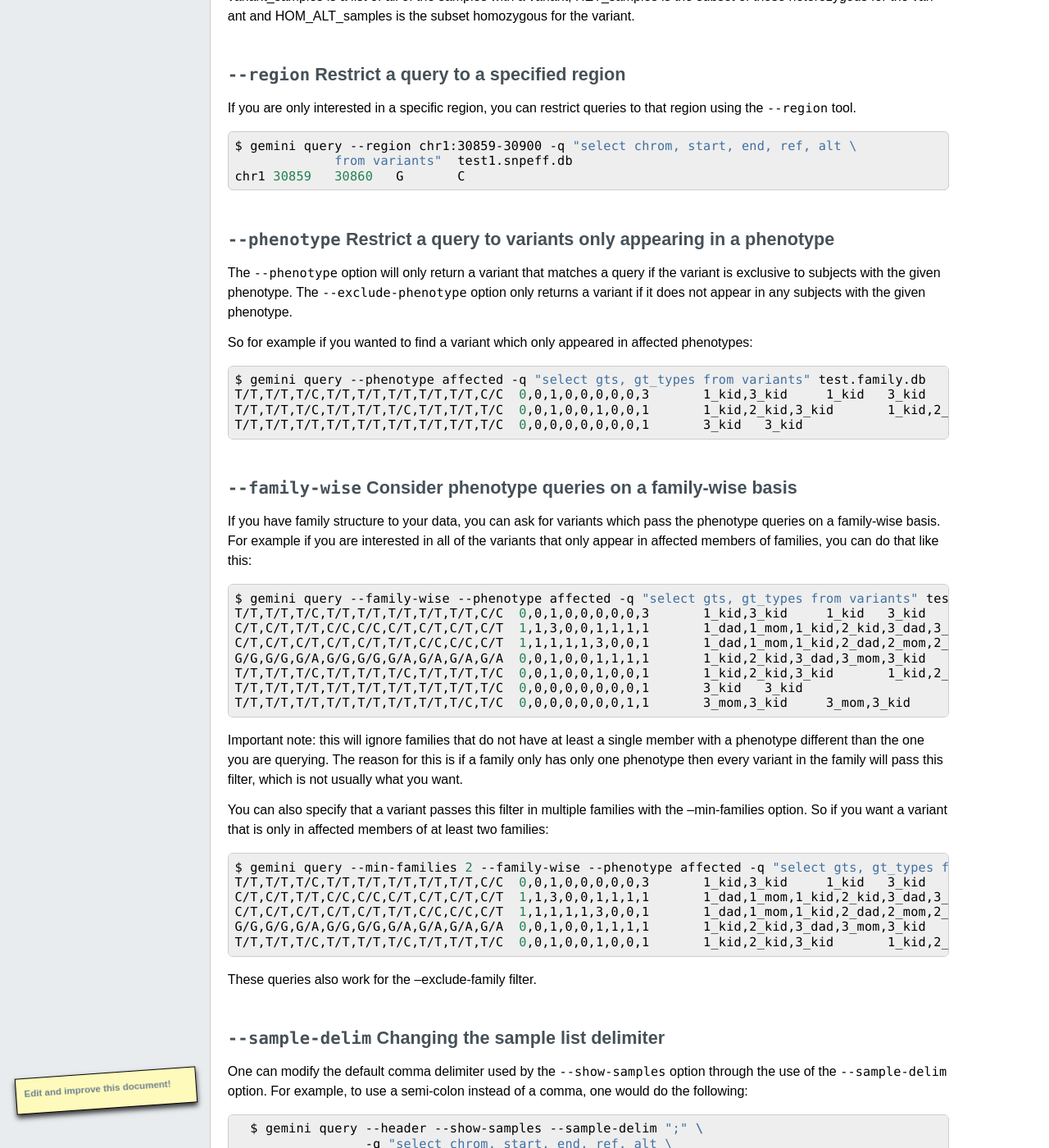
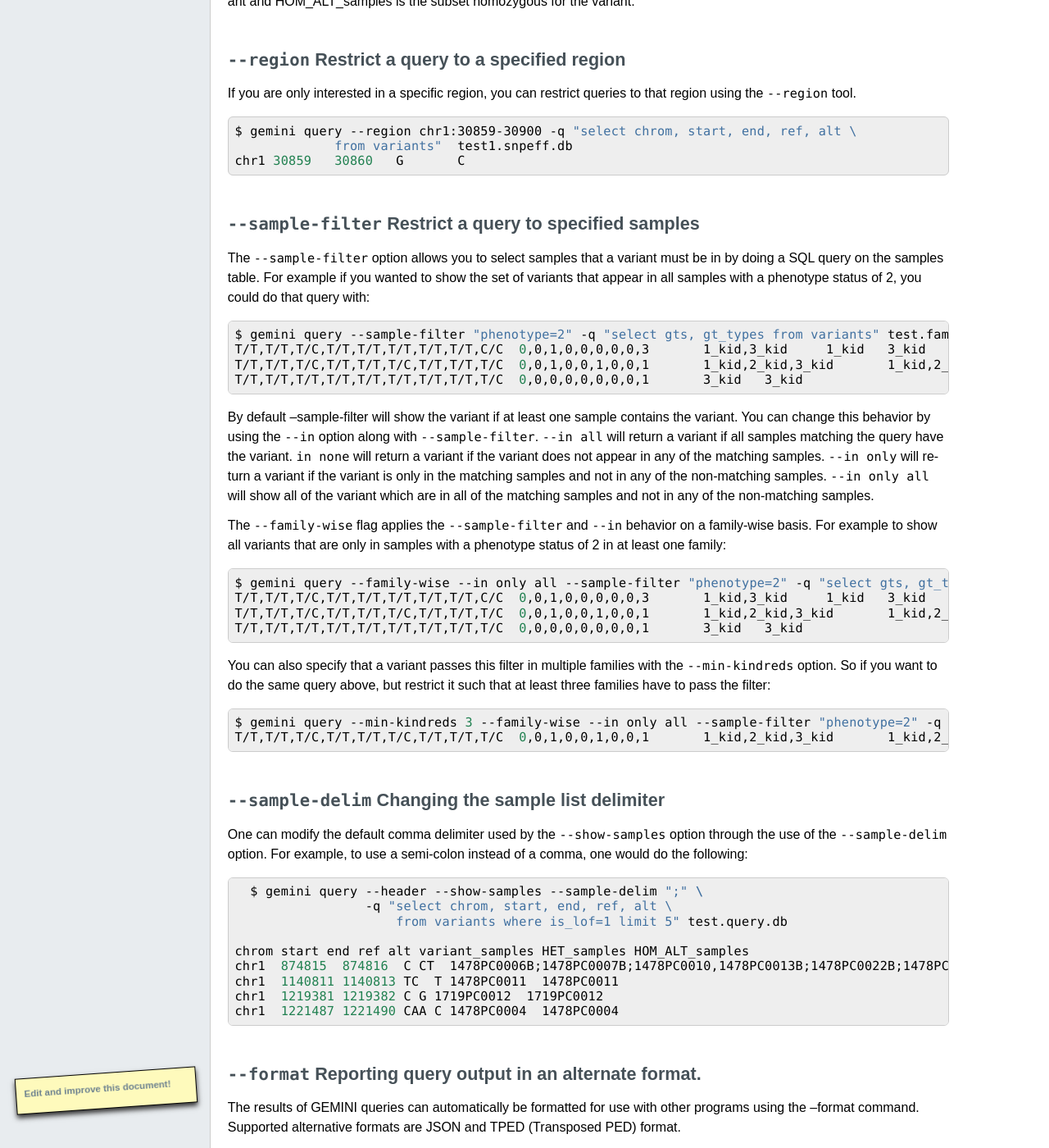
Before and after one commit to arq5x/gemini, a Sphinx documentation site: the page built from docs/content/querying.rst, in a window 1280 px wide and 1400 px high, scrolled down 4119 px. Shown: the whole window at 82% size. Built offline with Sphinx 7.4.7, drawn with Linux system fonts in a browser that asks for light colours; formulas are drawn with MathJax 3; pages that are not in the unit, such as notebooks, are missing from menus; comment, search, counter and statistics services are not loaded; the version number is read from the project's files by our own code; some of the changed text lies outside the part shown.

Commit message:
--sample-filter added.
This allows for SQL-style queries on the sample table and
deprecates the --phenotype and --exclude-phenotype type
functionality.

```diff
--- a/docs/content/querying.rst
+++ b/docs/content/querying.rst
@@ -264,64 +264,50 @@ that region using the ``--region`` tool.
    chr1	30859	30860	G	C
 
 ===================================================
-``--phenotype`` Restrict a query to variants only appearing in a phenotype
+``--sample-filter`` Restrict a query to specified samples
 ===================================================
-The ``--phenotype`` option will only return a variant that matches a query
-if the variant is exclusive to subjects with the given phenotype. The
-``--exclude-phenotype`` option only returns a variant if it does not appear
-in any subjects with the given phenotype.
-
-So for example if you wanted to find a variant which only appeared in
-affected phenotypes:
+The ``--sample-filter`` option allows you to select samples that a variant
+must be in by doing a SQL query on the samples table. For example if you
+wanted to show the set of variants that appear in all samples with
+a phenotype status of 2, you could do that query with:
 
 .. code-block:: bash
 
-   $ gemini query --phenotype affected -q "select gts, gt_types from variants" test.family.db
+   $ gemini query --sample-filter "phenotype=2" -q "select gts, gt_types from variants" test.family.db
+   T/T,T/T,T/C,T/T,T/T,T/T,T/T,T/T,C/C	0,0,1,0,0,0,0,0,3	1_kid,3_kid	1_kid	3_kid
+   T/T,T/T,T/C,T/T,T/T,T/C,T/T,T/T,T/C	0,0,1,0,0,1,0,0,1	1_kid,2_kid,3_kid	1_kid,2_kid,3_kid
+   T/T,T/T,T/T,T/T,T/T,T/T,T/T,T/T,T/C	0,0,0,0,0,0,0,0,1	3_kid	3_kid
+
+By default --sample-filter will show the variant if at least one sample contains the
+variant. You can change this behavior by using the ``--in`` option along with
+``--sample-filter``. ``--in all`` will return a variant if all samples matching
+the query have the variant. ``in none`` will return a variant if the variant
+does not appear in any of the matching samples. ``--in only`` will return a variant
+if the variant is only in the matching samples and not in any of the non-matching
+samples. ``--in only all`` will show all of the variant which are in all of the
+matching samples and not in any of the non-matching samples.
+
+The ``--family-wise`` flag applies the ``--sample-filter`` and ``--in`` behavior
+on a family-wise basis. For example to show all variants that are only in samples
+with a phenotype status of 2 in at least one family:
+
+.. code-block:: bash
+
+   $ gemini query --family-wise --in only all --sample-filter "phenotype=2" -q "select gts, gt_types from variants" test.family.db
    T/T,T/T,T/C,T/T,T/T,T/T,T/T,T/T,C/C	0,0,1,0,0,0,0,0,3	1_kid,3_kid	1_kid	3_kid
    T/T,T/T,T/C,T/T,T/T,T/C,T/T,T/T,T/C	0,0,1,0,0,1,0,0,1	1_kid,2_kid,3_kid	1_kid,2_kid,3_kid
    T/T,T/T,T/T,T/T,T/T,T/T,T/T,T/T,T/C	0,0,0,0,0,0,0,0,1	3_kid	3_kid
 
 
-===================================================
-``--family-wise`` Consider phenotype queries on a family-wise basis
-===================================================
-If you have family structure to your data, you can ask for variants which pass the
-phenotype queries on a family-wise basis. For example if you are interested in
-all of the variants that only appear in affected members of families, you
-can do that like this:
+You can also specify that a variant passes this filter in multiple families with
+the ``--min-kindreds`` option. So if you want to do the same query above, but restrict it
+such that at least three families have to pass the filter:
 
 .. code-block:: bash
 
-   $ gemini query --family-wise --phenotype affected -q "select gts, gt_types from variants" test.family.db
-   T/T,T/T,T/C,T/T,T/T,T/T,T/T,T/T,C/C	0,0,1,0,0,0,0,0,3	1_kid,3_kid	1_kid	3_kid
-   C/T,C/T,T/T,C/C,C/C,C/T,C/T,C/T,C/T	1,1,3,0,0,1,1,1,1	1_dad,1_mom,1_kid,2_kid,3_dad,3_mom,3_kid	1_dad,1_mom,2_kid,3_dad,3_mom,3_kid	1_kid
-   C/T,C/T,C/T,C/T,C/T,T/T,C/C,C/C,C/T	1,1,1,1,1,3,0,0,1	1_dad,1_mom,1_kid,2_dad,2_mom,2_kid,3_kid	1_dad,1_mom,1_kid,2_dad,2_mom,3_kid	2_kid
-   G/G,G/G,G/A,G/G,G/G,G/A,G/A,G/A,G/A	0,0,1,0,0,1,1,1,1	1_kid,2_kid,3_dad,3_mom,3_kid	1_kid,2_kid,3_dad,3_mom,3_kid
-   T/T,T/T,T/C,T/T,T/T,T/C,T/T,T/T,T/C	0,0,1,0,0,1,0,0,1	1_kid,2_kid,3_kid	1_kid,2_kid,3_kid
-   T/T,T/T,T/T,T/T,T/T,T/T,T/T,T/T,T/C	0,0,0,0,0,0,0,0,1	3_kid	3_kid
-   T/T,T/T,T/T,T/T,T/T,T/T,T/T,T/C,T/C	0,0,0,0,0,0,0,1,1	3_mom,3_kid	3_mom,3_kid
-
-
-Important note: this will ignore families that do not have at least a
-single member with a phenotype different than the one you are
-querying. The reason for this is if a family only has only one
-phenotype then every variant in the family will pass this filter, which is not
-usually what you want.
-
-You can also specify that a variant passes this filter in multiple families with
-the --min-families option. So if you want a variant that is only in affected members of
-at least two families:
-
-.. code-block:: bash
-
-   $ gemini query --min-families 2 --family-wise --phenotype affected -q "select gts, gt_types from variants" test.family.db
-   T/T,T/T,T/C,T/T,T/T,T/T,T/T,T/T,C/C	0,0,1,0,0,0,0,0,3	1_kid,3_kid	1_kid	3_kid
-   C/T,C/T,T/T,C/C,C/C,C/T,C/T,C/T,C/T	1,1,3,0,0,1,1,1,1	1_dad,1_mom,1_kid,2_kid,3_dad,3_mom,3_kid	1_dad,1_mom,2_kid,3_dad,3_mom,3_kid	1_kid
-   C/T,C/T,C/T,C/T,C/T,T/T,C/C,C/C,C/T	1,1,1,1,1,3,0,0,1	1_dad,1_mom,1_kid,2_dad,2_mom,2_kid,3_kid	1_dad,1_mom,1_kid,2_dad,2_mom,3_kid	2_kid
-   G/G,G/G,G/A,G/G,G/G,G/A,G/A,G/A,G/A	0,0,1,0,0,1,1,1,1	1_kid,2_kid,3_dad,3_mom,3_kid	1_kid,2_kid,3_dad,3_mom,3_kid
+   $ gemini query --min-kindreds 3 --family-wise --in only all --sample-filter "phenotype=2" -q "select gts, gt_types from variants" test.family.db
    T/T,T/T,T/C,T/T,T/T,T/C,T/T,T/T,T/C	0,0,1,0,0,1,0,0,1	1_kid,2_kid,3_kid	1_kid,2_kid,3_kid
 
-These queries also work for the --exclude-family filter.
 
 =============================================================
 ``--sample-delim`` Changing the sample list delimiter
```
Also changed, not shown: other parts of docs/content/querying.rst (+1 -1 lines), 3 other files.
